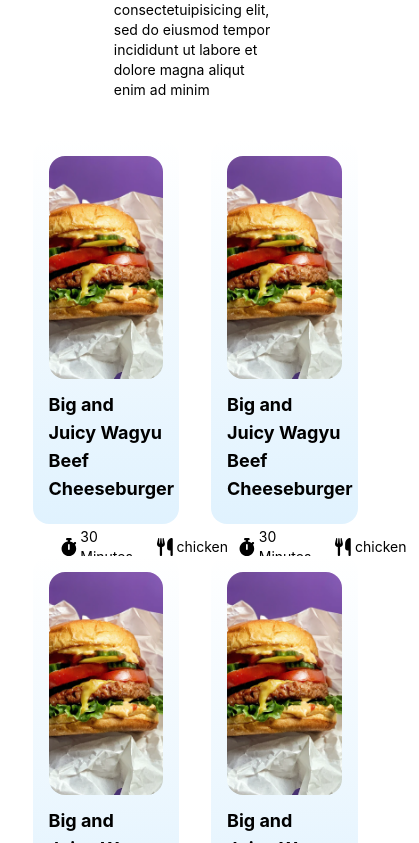
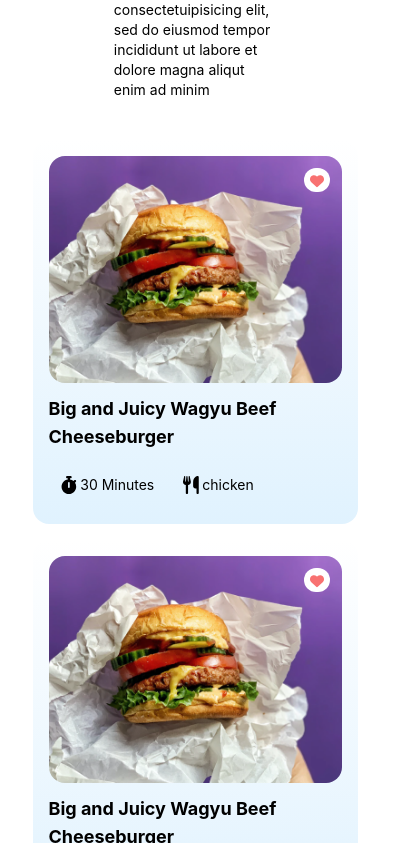
Before and after one commit to Sipoufo/foodieland, a React (Create React App) app: page / in a window 390 px wide. Shown: the part 1157-2000 px from the top of the page, 419 px wide, since content can reach past the window. Built offline with nearby package versions, Linux system fonts and the light colour scheme.

Commit message:
feat recipes end responsive

```diff
--- a/src/components/home/fewRecipes.js
+++ b/src/components/home/fewRecipes.js
@@ -17,7 +17,7 @@ const FewRecipes = () => {
                     <p className='text-sm'>Lorem ipsum dolor sit amet, consectetuipisicing elit, sed do eiusmod tempor incididunt ut labore et dolore magna aliqut enim ad minim </p>
                 </div>
             </div>
-            <div className='mt-10 grid grid-cols-2 lg:grid-cols-3 xl:grid-cols-4  gap-8'>
+            <div className='mt-10 grid sm:grid-cols-2 lg:grid-cols-3 xl:grid-cols-4 gap-4 sm:gap-8'>
                 <OneRecipe />
                 <OneRecipe />
                 <OneRecipe />
--- a/src/components/home/oneRecipe.js
+++ b/src/components/home/oneRecipe.js
@@ -1,28 +1,33 @@
 //Modules
 import React from 'react';
 import { FontAwesomeIcon } from '@fortawesome/react-fontawesome'; // Use for add icons
-import { faStopwatch, faUtensils } from '@fortawesome/free-solid-svg-icons';//use for import few icons
+import { faStopwatch, faUtensils, faHeart } from '@fortawesome/free-solid-svg-icons';//use for import few icons
 import { useTranslation } from 'react-i18next';
 
 const OneRecipe = () => {
     const {t} = useTranslation();
     return(
         <div className='flex flex-col rounded-2xl w-full p-4 h-96 bg-gradient-to-b from-white to-sky-100'>
+            <div className='flex justify-end rounded-full'>
+                <div className='absolute mt-3 mr-3 bg-white rounded-full'>
+                    <FontAwesomeIcon className='text-sm mx-1.5 text-red-400' icon={faHeart} />
+                </div>
+            </div>
             <div className='w-full h-4/6'>
                 <img className='h-full w-full object-cover rounded-2xl' src={process.env.PUBLIC_URL + '/images/Foods/food2.png'} alt='category' />
             </div>
             <div className='w-full h-2/6 mt-3'>
                 <p className='text-lg font-bold'>Big and Juicy Wagyu Beef Cheeseburger</p>
                 <div className='flex flex-row w-full justify-start mt-4'>
-                    <div className="flex flex-row text-sm w-9/12 justify-between">
-                        <div className="flex flex-row items-center p-2 rounded-3xl">
+                    <div className="flex flex-row text-sm w-10/12 justify-between">
+                        <div className="flex flex-row items-center p-2 w-1/2 rounded-3xl">
                             <FontAwesomeIcon className='text-lg mx-1 sm:mx-3' icon={faStopwatch} />
                             <div className="text-sm mr-1 sm:mr-3">
                                 <p>30 Minutes</p>
                             </div>
                         </div>
-                        <div className="flex flex-row items-center p-2 rounded-3xl">
-                            <FontAwesomeIcon className='text-lg sm:text-lg mx-1 sm:mx-3' icon={faUtensils} />
+                        <div className="flex flex-row items-center p-2 w-1/2 rounded-3xl">
+                            <FontAwesomeIcon className='text-lg mx-1 sm:mx-3' icon={faUtensils} />
                             <div className="text-sm mr-1 sm:mr-3">
                                 <p>{t('navbar.chicken')}</p>
                             </div>
--- a/tailwind.config.js
+++ b/tailwind.config.js
@@ -8,6 +8,7 @@ module.exports = {
         'background-full-screen': '#FFFFFF',
       },
       height: {
+        '100': '25rem ',
         '128': '32rem',
         '160': '40rem',
         '38vw': '38vw',
```
